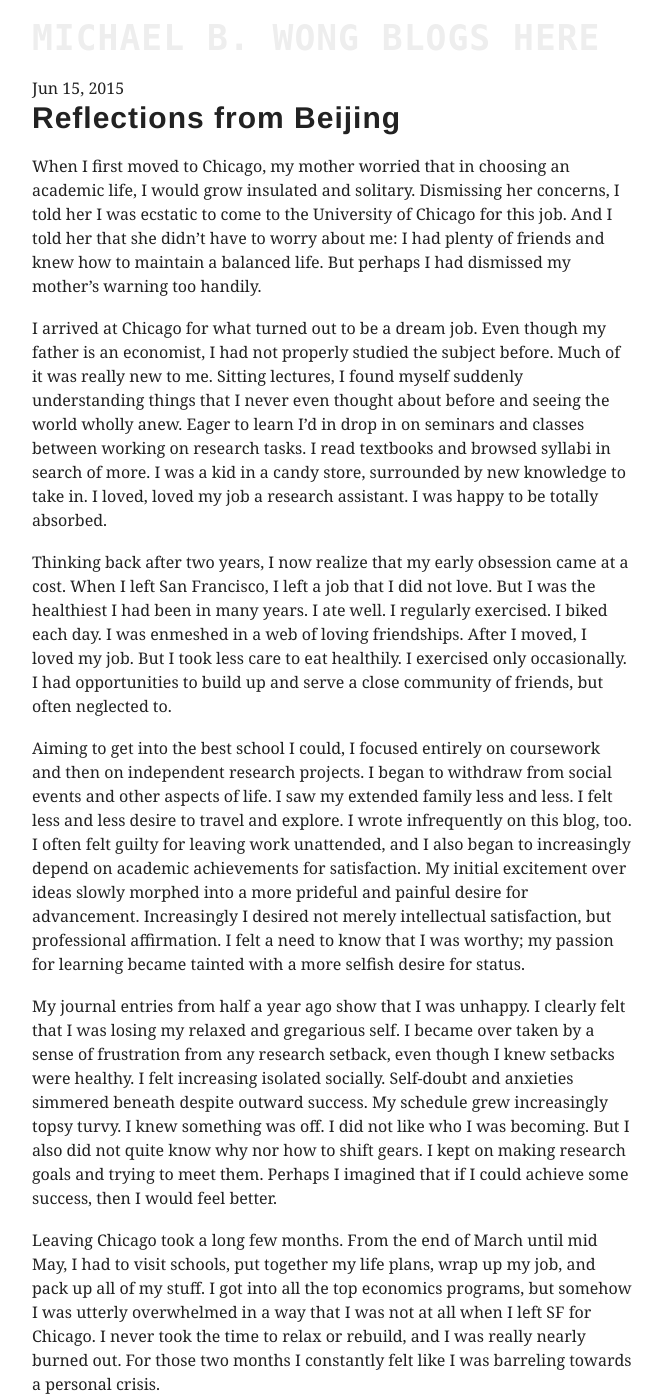
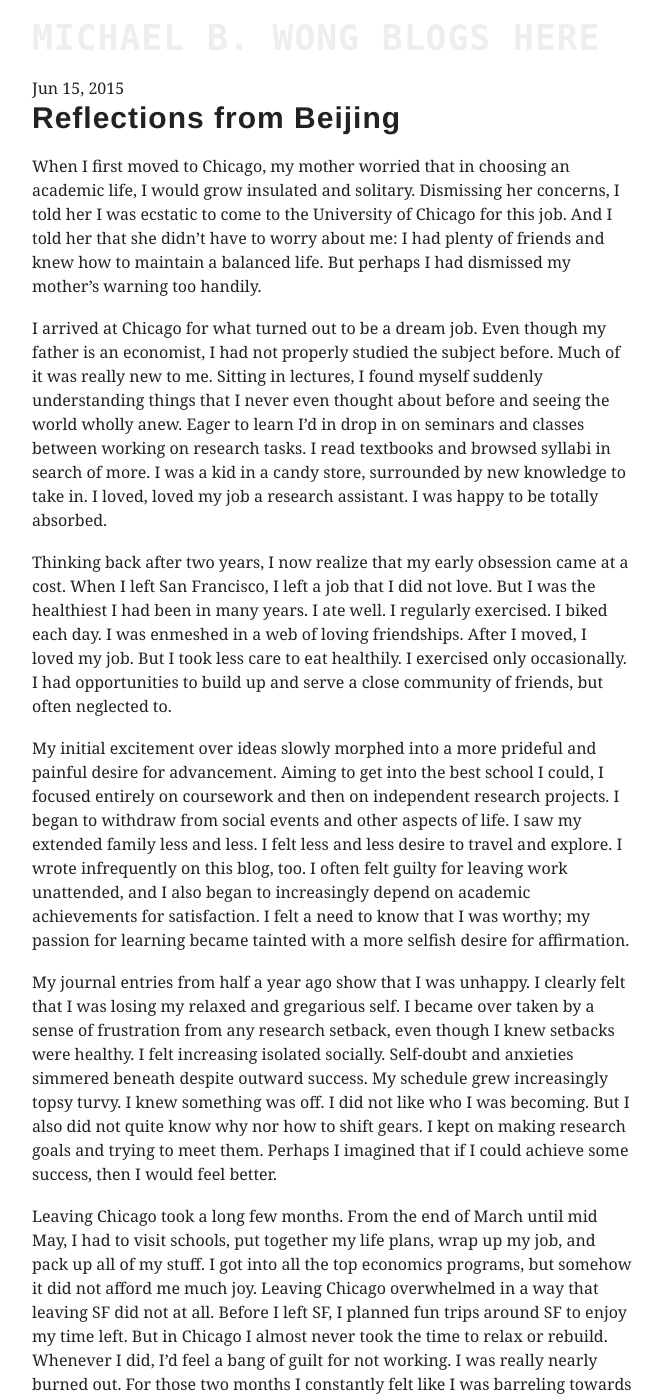
Before and after one commit to mbwong/mbwong.github.com, a Jekyll site: the page built from _posts/2015-06-15-reflections-from-beijing.md, in a window 1280 px wide and 1400 px high. Shown: the whole window, without its empty margins (308-970 px from the left). Built offline with Jekyll 4.4.1, drawn with Linux system fonts in a browser that asks for light colours; some of the changed text lies outside the part shown.

Commit message:
Update 2015-06-15-reflections-from-beijing.md

```diff
--- a/_posts/2015-06-15-reflections-from-beijing.md
+++ b/_posts/2015-06-15-reflections-from-beijing.md
@@ -8,17 +8,17 @@
 
 When I first moved to Chicago, my mother worried that in choosing an academic life, I would grow insulated and solitary. Dismissing her concerns, I told her I was ecstatic to come to the University of Chicago for this job. And I told her that she didn't have to worry about me: I had plenty of friends and knew how to maintain a balanced life. But perhaps I had dismissed my mother's warning too handily.
 
-I arrived at Chicago for what turned out to be a dream job. Even though my father is an economist, I had not properly studied the subject before. Much of it was really new to me. Sitting lectures, I found myself suddenly understanding things that I never even thought about before and seeing the world wholly anew. Eager to learn I'd in drop in on seminars and classes between working on research tasks. I read textbooks and browsed syllabi in search of more. I was a kid in a candy store, surrounded by new knowledge to take in. I loved, loved my job a research assistant. I was happy to be totally absorbed.
+I arrived at Chicago for what turned out to be a dream job. Even though my father is an economist, I had not properly studied the subject before. Much of it was really new to me. Sitting in lectures, I found myself suddenly understanding things that I never even thought about before and seeing the world wholly anew. Eager to learn I'd in drop in on seminars and classes between working on research tasks. I read textbooks and browsed syllabi in search of more. I was a kid in a candy store, surrounded by new knowledge to take in. I loved, loved my job a research assistant. I was happy to be totally absorbed.
 
 Thinking back after two years, I now realize that my early obsession came at a cost. When I left San Francisco, I left a job that I did not love. But I was the healthiest I had been in many years. I ate well. I regularly exercised. I biked each day. I was enmeshed in a web of loving friendships. After I moved, I loved my job. But I took less care to eat healthily. I exercised only occasionally. I had opportunities to build up and serve a close community of friends, but often neglected to.
 
-Aiming to get into the best school I could, I focused entirely on coursework and then on independent research projects. I began to withdraw from social events and other aspects of life. I saw my extended family less and less. I felt less and less desire to travel and explore. I wrote infrequently on this blog, too. I often felt guilty for leaving work unattended, and I also began to increasingly depend on academic achievements for satisfaction. My initial excitement over ideas slowly morphed into a more prideful and painful desire for advancement. Increasingly I desired not merely intellectual satisfaction, but professional affirmation. I felt a need to know that I was worthy; my passion for learning became tainted with a more selfish desire for status.
+My initial excitement over ideas slowly morphed into a more prideful and painful desire for advancement. Aiming to get into the best school I could, I focused entirely on coursework and then on independent research projects. I began to withdraw from social events and other aspects of life. I saw my extended family less and less. I felt less and less desire to travel and explore. I wrote infrequently on this blog, too. I often felt guilty for leaving work unattended, and I also began to increasingly depend on academic achievements for satisfaction. I felt a need to know that I was worthy; my passion for learning became tainted with a more selfish desire for affirmation.
 
 My journal entries from half a year ago show that I was unhappy. I clearly felt that I was losing my relaxed and gregarious self. I became over taken by a sense of frustration from any research setback, even though I knew setbacks were healthy. I felt increasing isolated socially. Self-doubt and anxieties simmered beneath despite outward success. My schedule grew increasingly topsy turvy. I knew something was off. I did not like who I was becoming. But I also did not quite know why nor how to shift gears. I kept on making research goals and trying to meet them. Perhaps I imagined that if I could achieve some success, then I would feel better.
 
-Leaving Chicago took a long few months. From the end of March until mid May, I had to visit schools, put together my life plans, wrap up my job, and pack up all of my stuff. I got into all the top economics programs, but somehow I was utterly overwhelmed in a way that I was not at all when I left SF for Chicago. I never took the time to relax or rebuild, and I was really nearly burned out. For those two months I constantly felt like I was barreling towards a personal crisis.
+Leaving Chicago took a long few months. From the end of March until mid May, I had to visit schools, put together my life plans, wrap up my job, and pack up all of my stuff. I got into all the top economics programs, but somehow it did not afford me much joy. Leaving Chicago overwhelmed in a way that leaving SF did not at all. Before I left SF, I planned fun trips around SF to enjoy my time left. But in Chicago I almost never took the time to relax or rebuild. Whenever I did, I'd feel a bang of guilt for not working. I was really nearly burned out. For those two months I constantly felt like I was barreling towards a personal crisis.
 
-Eventually I arrived in Beijing exhausted but having shed most of my belongings. I was all alone, finally, in a stranger's apartment. Having left almost all of my belongings behind, I was feeling a little light on my feet. But I was also not entirely sure what had happened in the past few months. I felt like I had a lot to figure out.
+Eventually I arrived in Beijing exhausted. I was all alone, finally, in a stranger's apartment. Having shed almost all of my belongings, I was feeling a little light on my feet. But I was also not entirely sure what had happened in the past few months. I felt like I had a lot to figure out.
 
 ------
 
```
